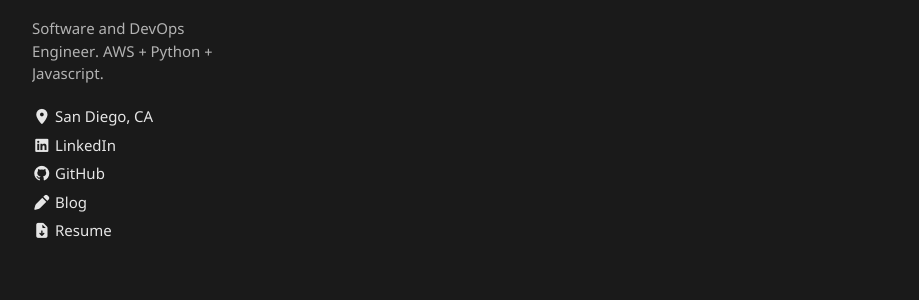
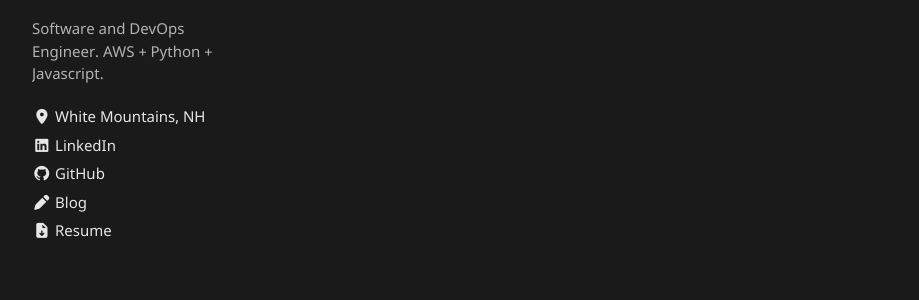
Before and after one commit to paulipotter/paulipotter.github.io, a Jekyll site: the page built from index.md, in a window 1280 px wide. Shown: the part 397-697 px from the top of the page, without its empty margins (178-1097 px from the left). Built offline with Jekyll 4.4.1, drawn with Linux system fonts in a browser that asks for light colours; emoji names are drawn with the system emoji font.

Commit message:
fix: update sidebar location from San Diego, CA to White Mountains, NH

```diff
--- a/_config.yml
+++ b/_config.yml
@@ -21,7 +21,7 @@ plugins:
   - jekyll-paginate-v2
 
 sidebar:
-  - name: San Diego, CA
+  - name: White Mountains, NH
     icon: <i class="fa-solid fa-location-dot"></i>
   - name: LinkedIn
     icon: <i class="fa-brands fa-linkedin"></i>
```
